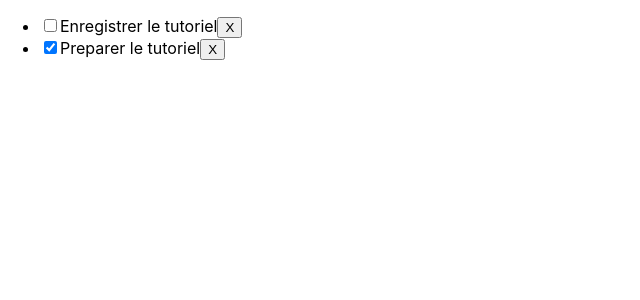
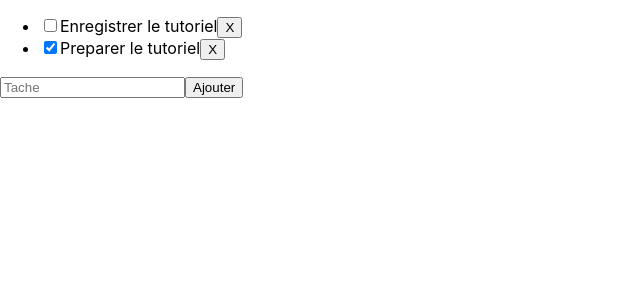
Before and after one commit to niemet0502/todo-react-redux, a React (Create React App) app: page / in a window 1280 px wide. Shown: the top 300 px of the page, without its empty margins (0-640 px from the left). Built offline with nearby package versions, Linux system fonts and the light colour scheme.

Commit message:
main :: added add todo feature

```diff
--- a/src/App.js
+++ b/src/App.js
@@ -2,10 +2,12 @@ import './App.css';
 import {Provider} from "react-redux"
 import store from "./store"
 import {TodoListStore} from "./component/TodoList"
+import {AddTodoForm} from "./component/AddTodo"
 function App() {
   return (
     <Provider  store={store}>
       <TodoListStore />
+      <AddTodoForm />
     </Provider>
   );
 }
--- a/src/component/AddTodo.jsx
+++ b/src/component/AddTodo.jsx
@@ -1,14 +1,20 @@
-import React from "react"
+import React, {useRef} from "react"
 import {useDispatch} from "react-redux"
-
+import {addTodoAction} from "../store/todosAction"
 
 export function AddTodoForm(){
     const dispatch = useDispatch()
     const input = useRef(null)
 
-
+    const handleSubmit = e => {
+        e.preventDefault()
+        dispatch(addTodoAction(input.current.value))
+        input.current.value = ''
+        input.current.focus()
+    }
 
     return <form onSubmit={handleSubmit}>
         <input type="text" placeholder="Tache" ref={input}/>
+        <button>Ajouter</button>
     </form>
 }
```
Also changed, not shown: 1 other file (tests, documents, lock files or other folders).
